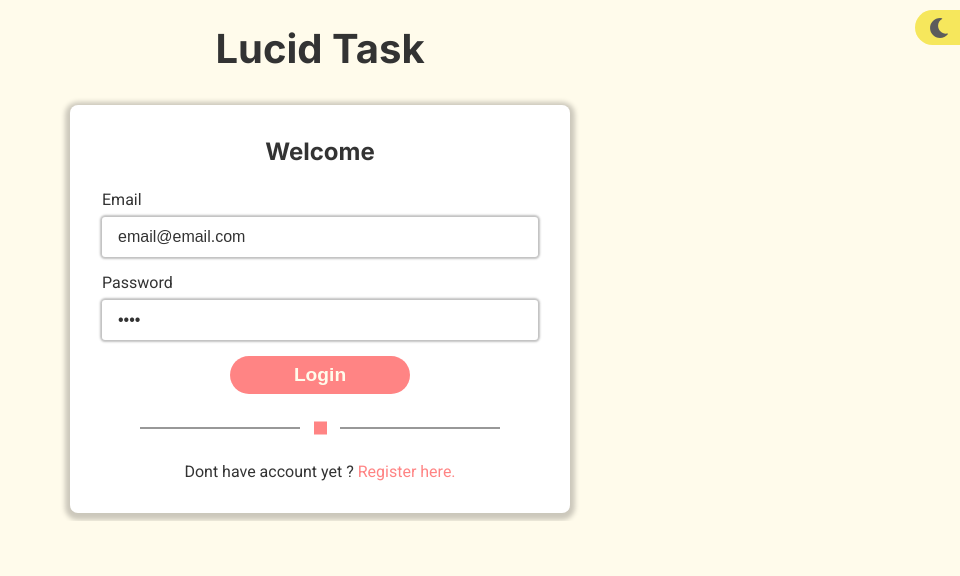
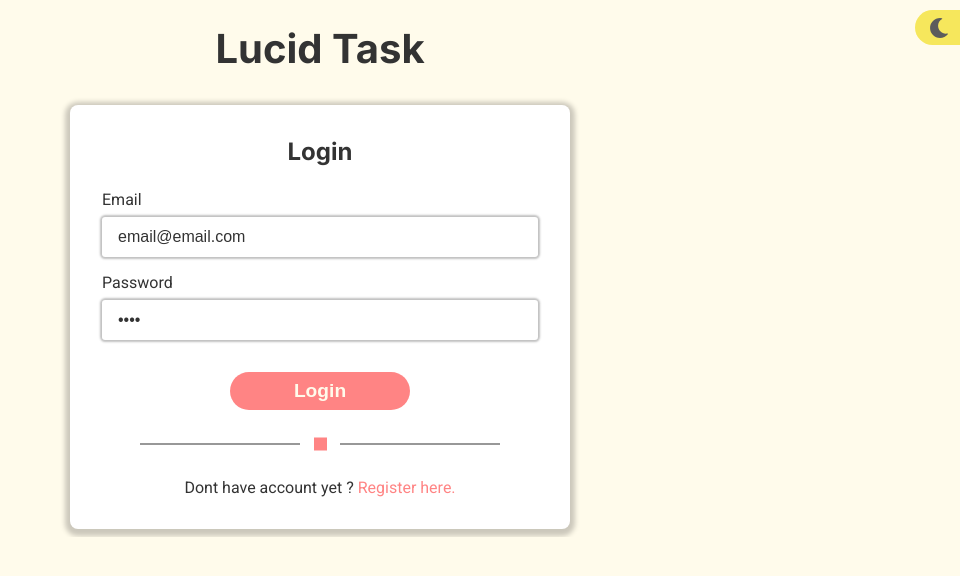
Before and after one commit to lucas-santosP/task-manager, a React (Create React App) app: page /login in a window 1280 px wide. Shown: the top 576 px of the page, without its empty margins (320-1280 px from the left). Built offline with nearby package versions, Linux system fonts and the light colour scheme; no server answers.

Commit message:
refactor: Add form and shared component to login page

```diff
--- a/src/components/ui/Form/index.tsx
+++ b/src/components/ui/Form/index.tsx
@@ -4,8 +4,8 @@ import { Button, HorizontalDivider } from "../";
 
 interface IProps extends React.FormHTMLAttributes<HTMLFormElement> {
   buttonText: string;
-  bottomText: ReactNode;
-  isLoading: boolean;
+  bottomText?: ReactNode;
+  isLoading?: boolean;
 }
 
 const Form: React.FC<IProps> = (props) => {
@@ -21,7 +21,7 @@ const Form: React.FC<IProps> = (props) => {
 
       <HorizontalDivider maxWidth={"360px"} marginY={"1.5rem"} />
 
-      <span className="bottom-text">{bottomText}</span>
+      {bottomText && <span className="bottom-text">{bottomText}</span>}
     </StyledForm>
   );
 };
--- a/src/pages/Login/index.tsx
+++ b/src/pages/Login/index.tsx
@@ -1,9 +1,14 @@
 import React, { useState } from "react";
-import { PageContainer } from "../../styles/shared";
-import { Button, Card, Input, Link, HorizontalDivider } from "../../components/ui";
-import { Title, CardTitle, CardWrapper, Form } from "./styles";
+import { PageContainer, PageTitle, CardWrapper } from "../../styles/shared";
+import { Card, Form, Input, Link } from "../../components/ui";
 import { useStore } from "../../store";
 import { waitAsync } from "../../utils";
+
+const bottomText = (
+  <>
+    Dont have account yet ? <Link to="/register">Register here.</Link>
+  </>
+);
 
 const Login: React.FC = () => {
   const { login } = useStore();
@@ -30,12 +35,16 @@ const Login: React.FC = () => {
 
   return (
     <PageContainer>
-      <Title>Lucid Task</Title>
+      <PageTitle>Lucid Task</PageTitle>
 
       <CardWrapper>
-        <Card>
-          <CardTitle>Welcome</CardTitle>
-          <Form onSubmit={submitUserForm}>
+        <Card title="Login">
+          <Form
+            onSubmit={submitUserForm}
+            isLoading={isLoading}
+            buttonText={"Login"}
+            bottomText={bottomText}
+          >
             <Input
               label="Email"
               name="email"
@@ -52,15 +61,6 @@ const Login: React.FC = () => {
               value={userForm.password}
               onChange={handleUpdateUserForm}
             />
-
-            <Button isLoading={isLoading} type="submit">
-              Login
-            </Button>
-
-            <HorizontalDivider maxWidth={"360px"} marginY={"1.5rem"} />
-            <span>
-              Dont have account yet ? <Link to="/register">Register here.</Link>
-            </span>
           </Form>
         </Card>
       </CardWrapper>
--- a/src/pages/Login/styles.ts
+++ /dev/null
@@ -1,43 +0,0 @@
-import styled from "styled-components";
-import { breakPoints } from "../../styles/shared";
-
-export const Title = styled.h1`
-  font-size: ${({ theme }) => theme.fontSize.lg};
-  font-family: ${({ theme }) => theme.fontFamily.secondary};
-  margin: 1rem auto 2rem auto;
-
-  @media (max-width: ${breakPoints.xl}) {
-    font-size: 2rem;
-  }
-`;
-
-export const CardWrapper = styled.div`
-  width: 100%;
-  display: flex;
-  justify-content: center;
-  align-items: center;
-`;
-
-export const CardTitle = styled.h2`
-  font-size: ${({ theme }) => theme.fontSize.md};
-  font-family: ${({ theme }) => theme.fontFamily.secondary};
-  margin: 0 auto 1.5rem auto;
-`;
-
-export const Form = styled.form`
-  display: flex;
-  flex-direction: column;
-  font-size: ${({ theme }) => theme.fontSize.sm};
-
-  > button {
-    margin: 0rem auto;
-    font-weight: bold;
-    padding-left: 4rem;
-    padding-right: 4rem;
-  }
-
-  > span {
-    width: 100%;
-    text-align: center;
-  }
-`;
```
